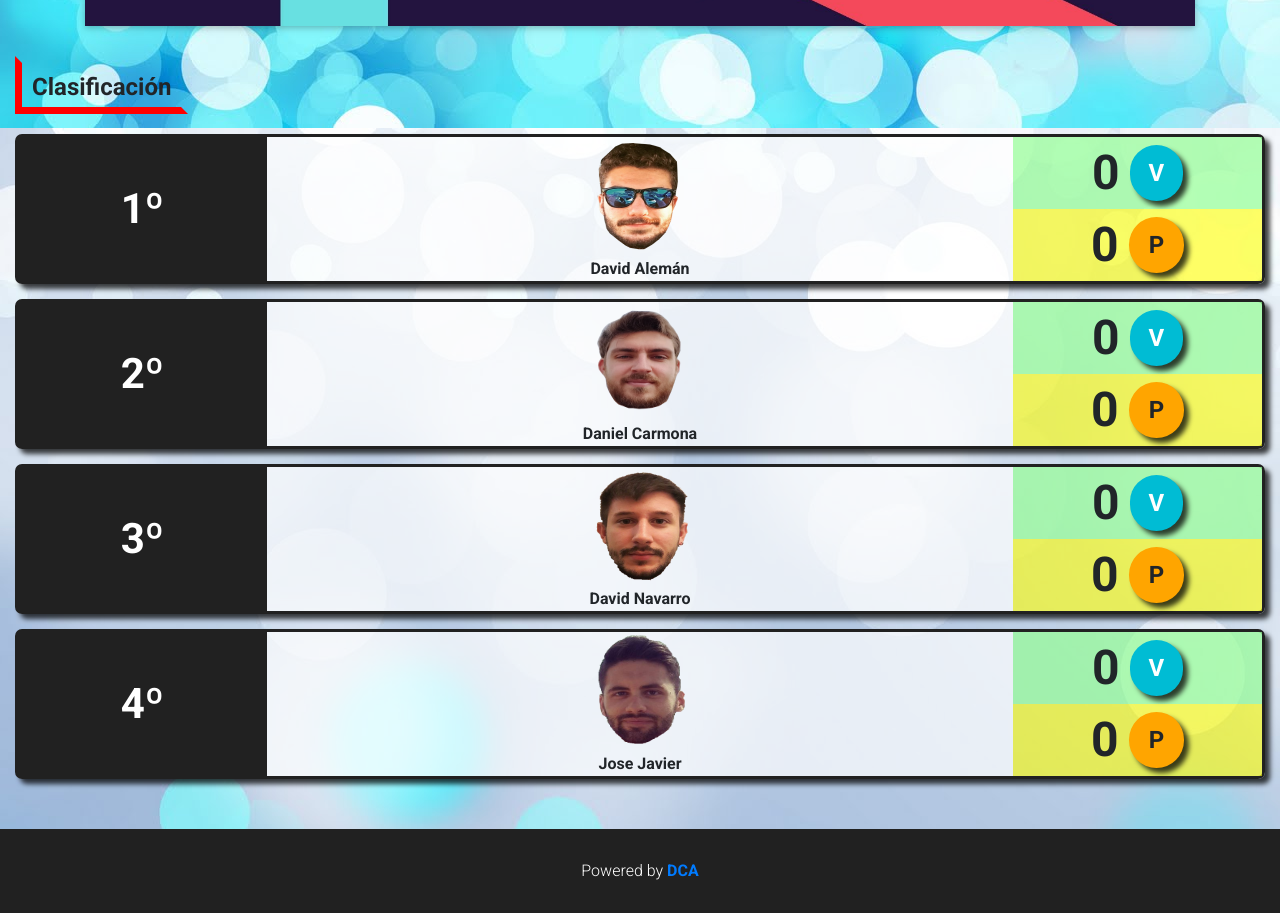
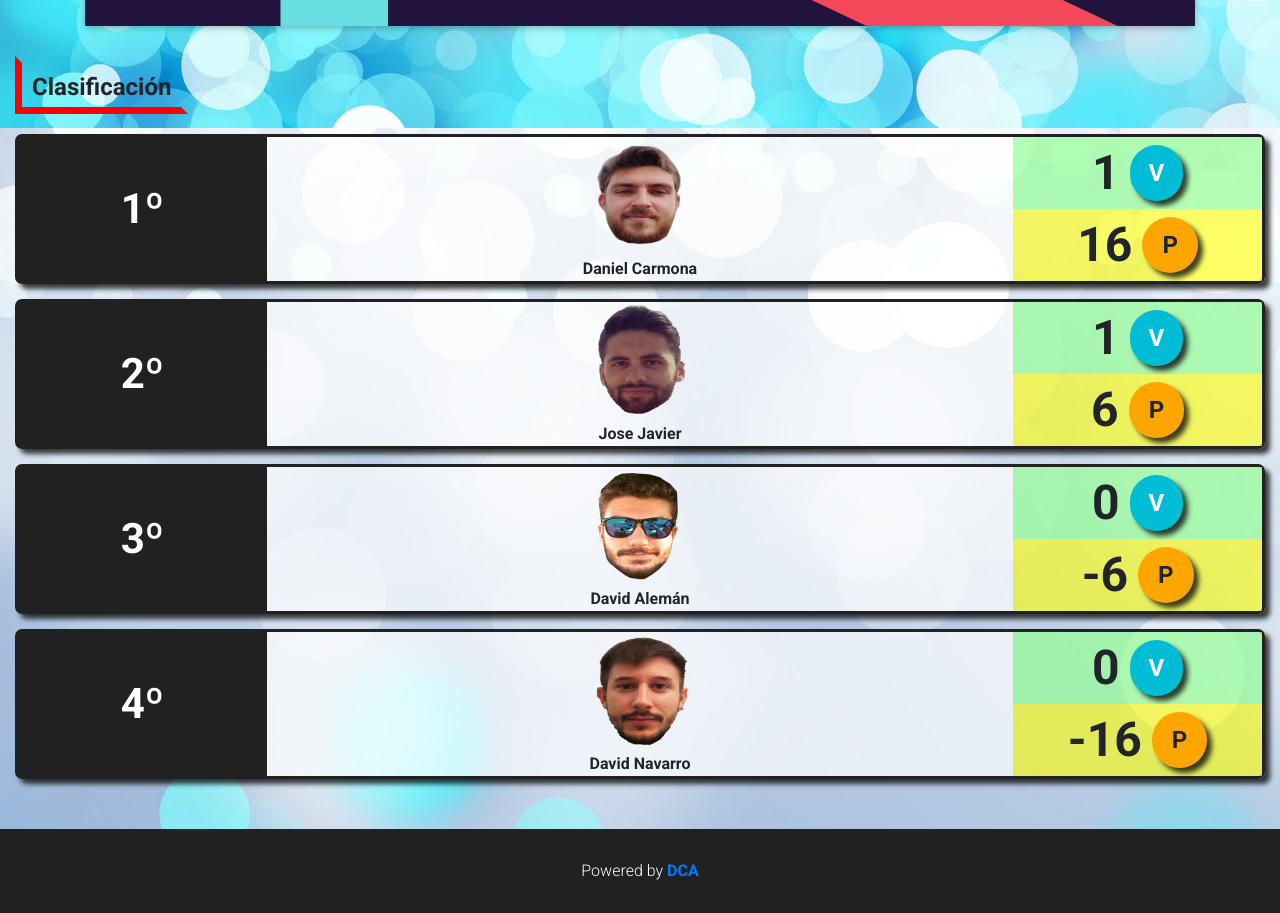
Before and after one commit to carmona44/mcpadel, a React (Create React App) app: page / in a window 1280 px wide. Shown: the part 1060-1973 px from the top of the page. Built offline with nearby package versions, Linux system fonts and the light colour scheme.

Commit message:
First match score

```diff
--- a/src/App.js
+++ b/src/App.js
@@ -24,10 +24,10 @@ function calculoMedia(jugador){
 
 function App() {
     var jugadores = [
-        {nombre: 'David Alemán', img: imgAleman, avatarClass: "avatar-aleman", juegosG: 0, juegosP: 0, setsG: 0, setsP: 0, victorias: 0},
-        {nombre: 'Daniel Carmona', img: imgCarmona, avatarClass: "avatar-carmona", juegosG: 0, juegosP: 0, setsG: 0, setsP: 0, victorias: 0},
-        {nombre: 'David Navarro', img: imgNavarro, avatarClass: "avatar-navarro", juegosG: 0, juegosP: 0, setsG: 0, setsP: 0, victorias: 0},
-        {nombre: 'Jose Javier', img: imgJoseja, avatarClass: "avatar-joseja", juegosG: 0, juegosP: 0, setsG: 0, setsP: 0, victorias: 0}
+        {nombre: 'David Alemán', img: imgAleman, avatarClass: "avatar-aleman", juegosG: 15, juegosP: 19, setsG: 1, setsP: 2, victorias: 0},
+        {nombre: 'Daniel Carmona', img: imgCarmona, avatarClass: "avatar-carmona", juegosG: 22, juegosP: 12, setsG: 3, setsP: 0, victorias: 1},
+        {nombre: 'David Navarro', img: imgNavarro, avatarClass: "avatar-navarro", juegosG: 12, juegosP: 22, setsG: 0, setsP: 3, victorias: 0},
+        {nombre: 'Jose Javier', img: imgJoseja, avatarClass: "avatar-joseja", juegosG: 19, juegosP: 15, setsG: 2, setsP: 1, victorias: 1}
     ];
 
     for (var i=0; i<jugadores.length; i++){
```
